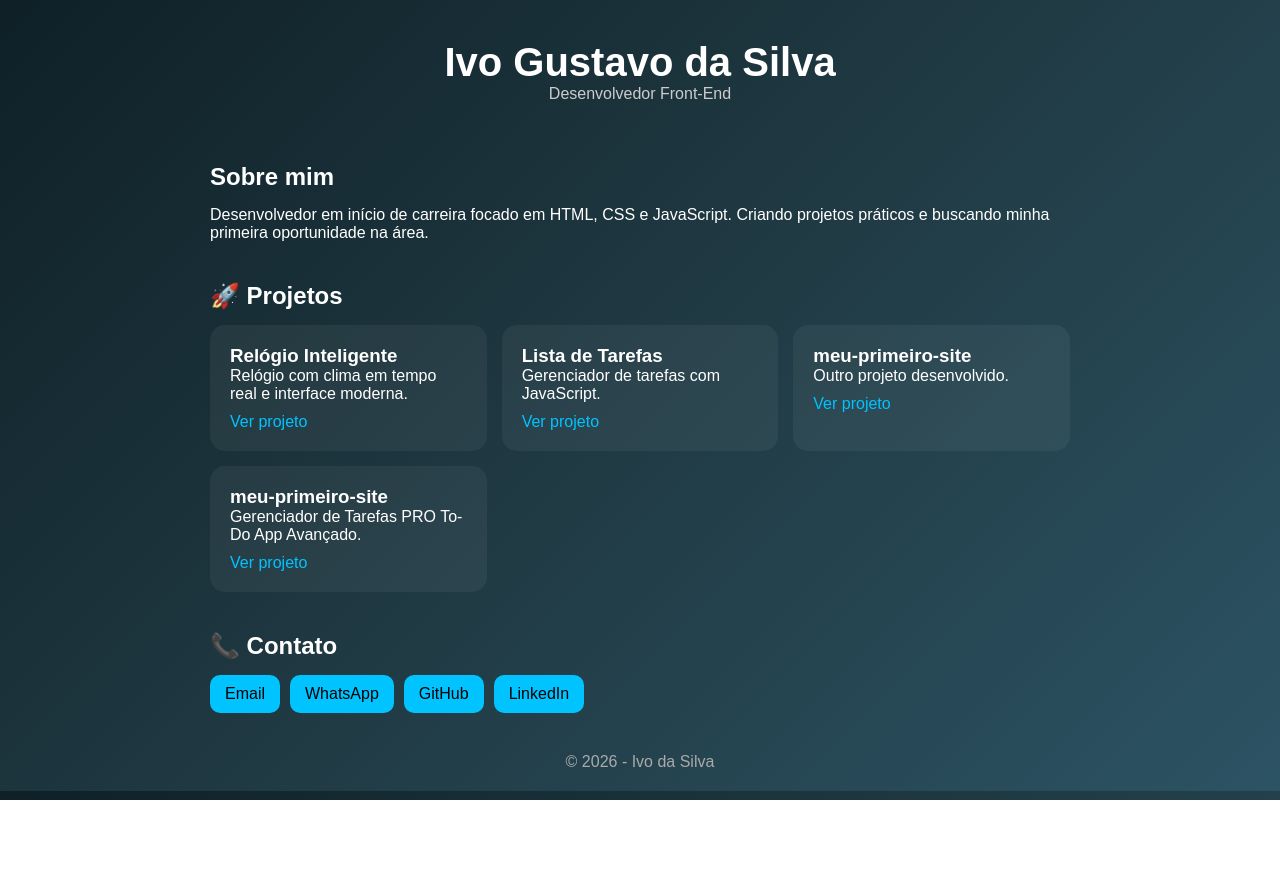
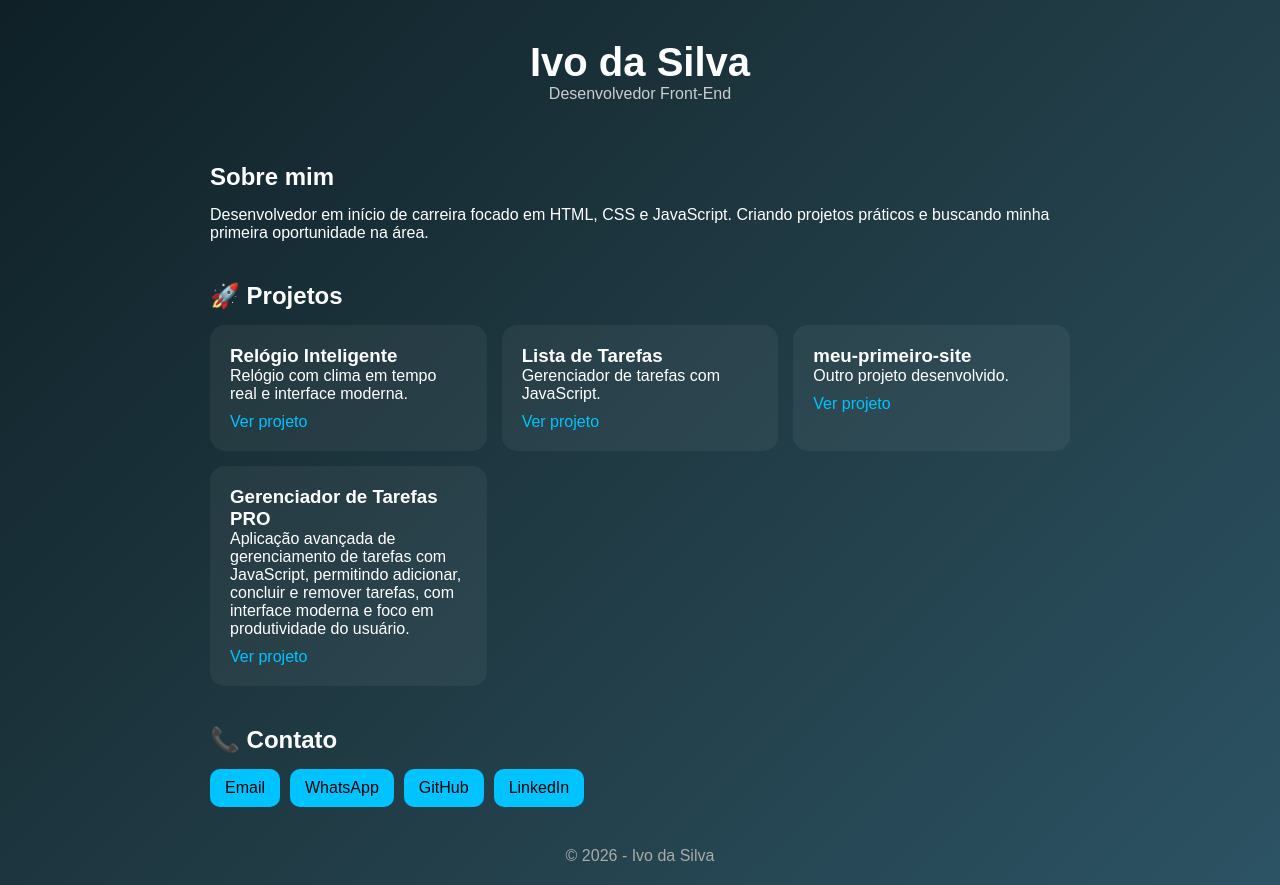
Before and after one commit to gustavo202673-cmd/portfolio, a plain HTML site: page index.html in a window 1280 px wide. Before the commit the page ends 800 px from the top, so only its background shows below. Drawn offline with nearby package versions, Linux system fonts and the light colour scheme.

Commit message:
Update index.html

```diff
--- a/index.html
+++ b/index.html
@@ -11,7 +11,7 @@
 <body>
 
   <header>
-    <h1>Ivo Gustavo da Silva</h1>
+    <h1>Ivo da Silva</h1>
     <p>Desenvolvedor Front-End</p>
   </header>
 
@@ -47,12 +47,13 @@
       </div>
 
       <div class="card">
-        <h3>meu-primeiro-site</h3>
-        <p>Gerenciador de Tarefas PRO To-Do App Avançado.</p>
-        <a href="https://gustavo202673-cmd.github.io/Gerenciador-de-Tarefas-PRO-To-Do-App-Avan-ado-/" target="_blank">Ver projeto</a>
-      </div>
+      <h3>Gerenciador de Tarefas PRO</h3>
+      <p>Aplicação avançada de gerenciamento de tarefas com JavaScript, permitindo adicionar, concluir e remover tarefas, com interface moderna e foco em produtividade do usuário.</p>
+     <a href=" https://gustavo202673-cmd.github.io/Gerenciador-de-Tarefas-PRO-To-Do-App-Avan-ado-/" target="_blank">Ver projeto</a>
+    </div>
 
-    </div>
+  </div>
+
   </section>
 
   <section class="contato">
```
